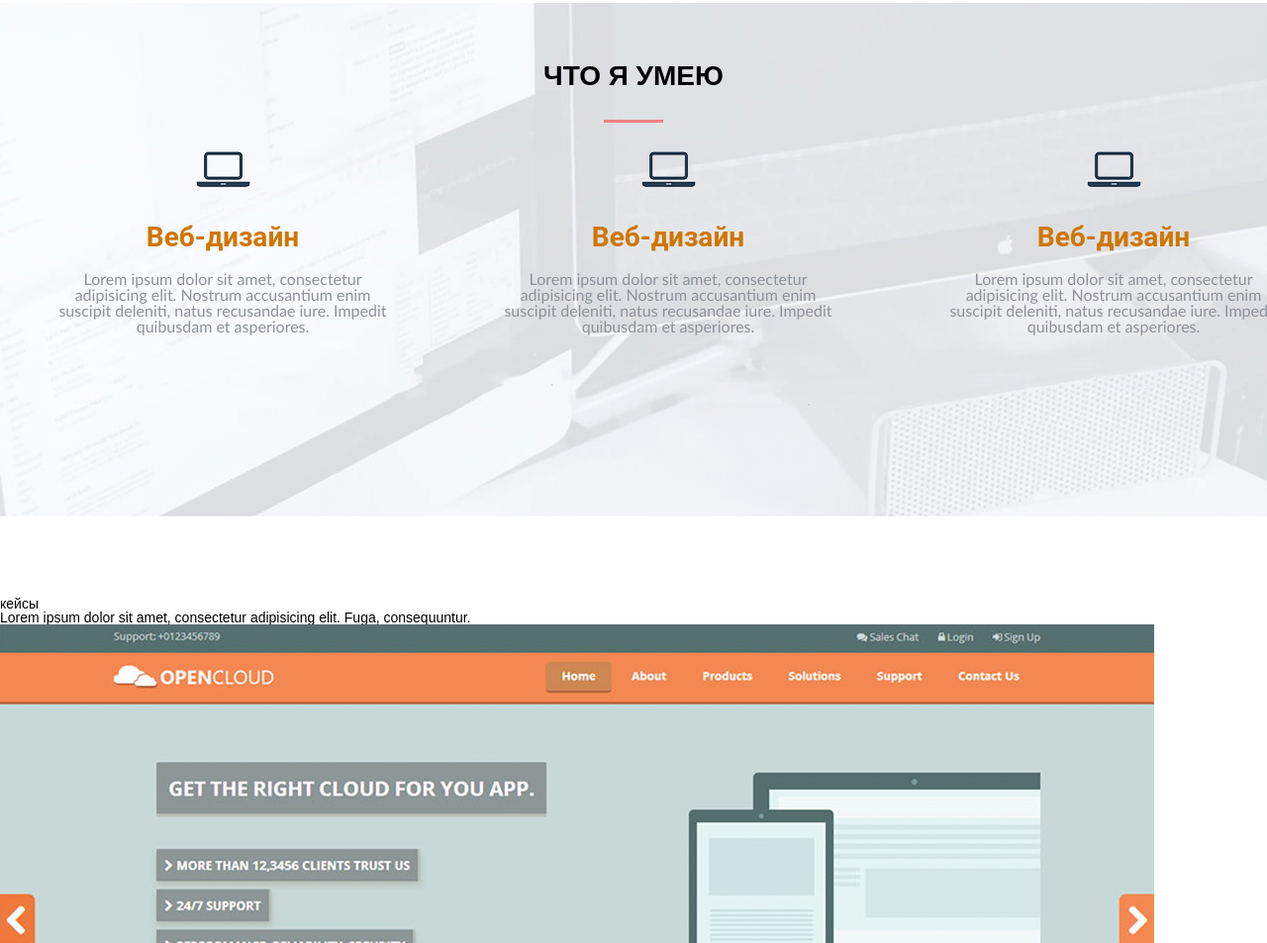
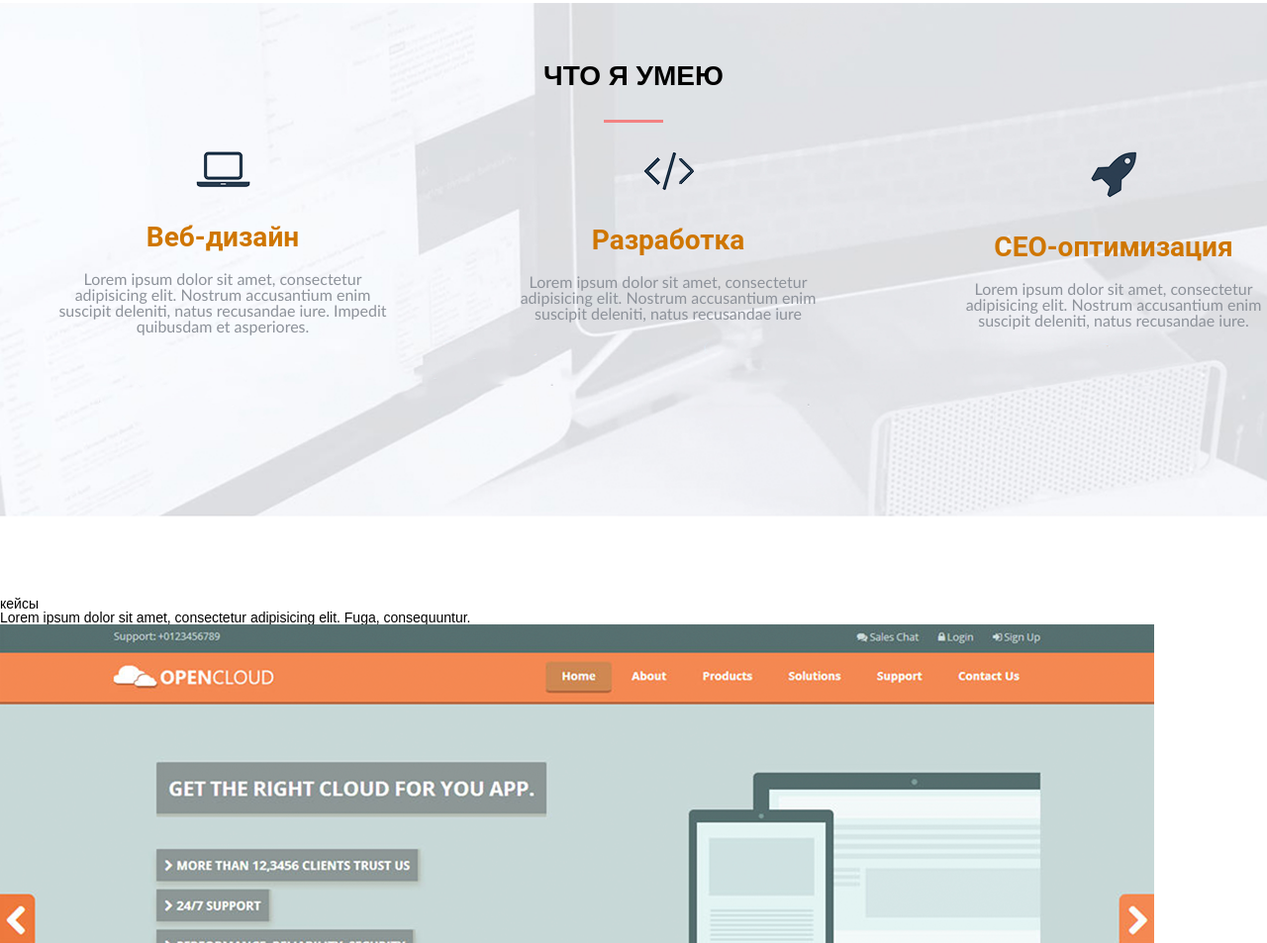
Before and after one commit to ArturFEDev/ArturFEDev.GitHub.io, a plain HTML site: page MyFirstProject/index.html in a window 1280 px wide. Shown: the part 1397-2350 px from the top of the page at 99% size. Drawn offline with Linux system fonts and the light colour scheme.

Commit message:
Поправил тексты в блоке "что я умею"

```diff
--- a/MyFirstProject/index.html
+++ b/MyFirstProject/index.html
@@ -17,7 +17,8 @@
 <header>
     <nav>
         <div class="logo">Артур Самирханов</div>
-        <div class="menu"><ul>
+        <div class="menu">
+               <ul>
                 <li>обо мне</li>
                 <li>услуги</li>
                 <li>кейсы</li>
@@ -81,21 +82,21 @@
 
 
 <div class="skill__item">
-    <div class="skill_img"><img src="img/icon/notebook_icon.png" alt=""></div>
-    <div class="skill_title">Веб-дизайн</div>
-        <div class="skill_subtitle">Lorem ipsum dolor sit amet, consectetur adipisicing elit. Nostrum accusantium enim suscipit deleniti, natus recusandae iure. Impedit quibusdam et asperiores.
+    <div class="skill_img"><img src="img/icon/teg_icon.png" alt=""></div>
+    <div class="skill_title">Разработка</div>
+        <div class="skill_subtitle">Lorem ipsum dolor sit amet, consectetur adipisicing elit. Nostrum accusantium enim suscipit deleniti, natus recusandae iure
         </div>
 </div>
 <div class="skill__item">
-    <div class="skill_img"><img src="img/icon/notebook_icon.png" alt=""></div>
-    <div class="skill_title">Веб-дизайн</div>
-        <div class="skill_subtitle">Lorem ipsum dolor sit amet, consectetur adipisicing elit. Nostrum accusantium enim suscipit deleniti, natus recusandae iure. Impedit quibusdam et asperiores.
-        </div>
+    <div class="skill_img"><img src="img/icon/rocet_icon.png" alt=""></div>
+    <div class="skill_title">СЕО-оптимизация</div>
+        <div class="skill_subtitle">Lorem ipsum dolor sit amet, consectetur adipisicing elit. Nostrum accusantium enim suscipit deleniti, natus recusandae iure.
+               </div>
        </div>
 <div class="skill__item">
-           <div class="skill_img"><img src="img/icon/notebook_icon.png" alt=""></div>
-    <div class="skill_title">Веб-дизайн</div>
-        <div class="skill_subtitle">Lorem ipsum dolor sit amet, consectetur adipisicing elit. Nostrum accusantium enim suscipit deleniti, natus recusandae iure. Impedit quibusdam et asperiores.
+           <div class="skill_img"><img src="img/icon/gramafon_icon.png" alt=""></div>
+    <div class="skill_title">Маркетинг</div>
+        <div class="skill_subtitle">Lorem ipsum dolor sit amet, consectetur adipisicing elit. Nostrum accusantium enim suscipit deleniti.
         </div>
         </div>
 
```
